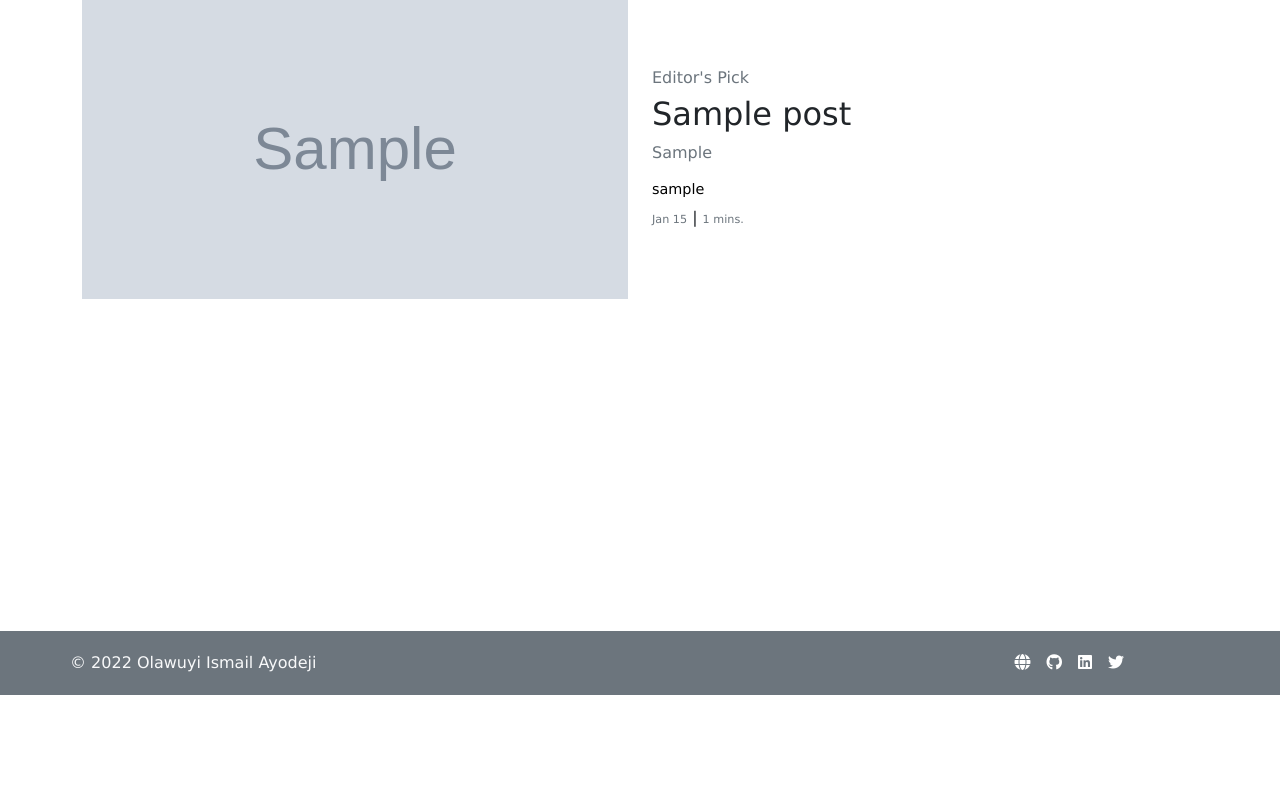
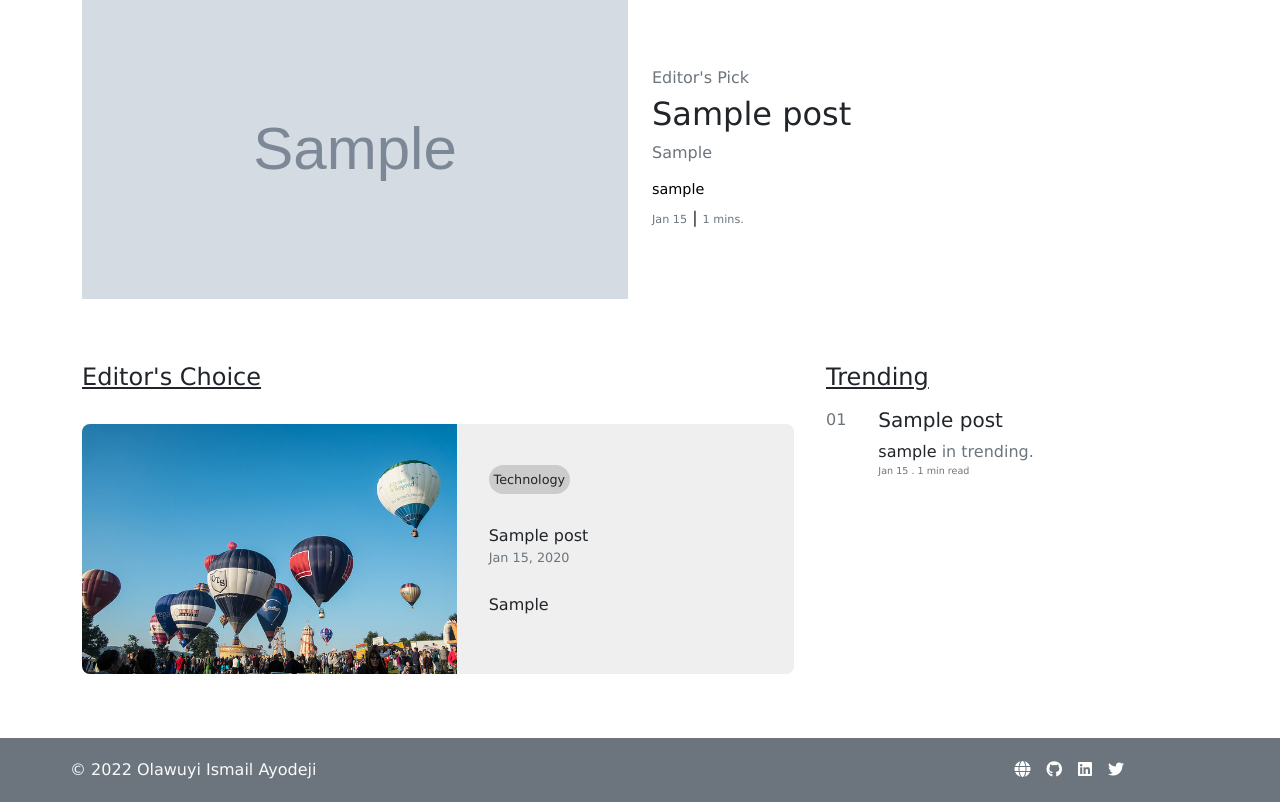
Before and after one commit to Olaism/olaism-blog-app, a Django app: page / in a window 1280 px wide. Shown: the part 227-1029 px from the top of the page. Before the commit the page ends 922 px from the top, so only its background shows below. Run offline with Django 3.2, Linux system fonts and the light colour scheme; tables that the repository leaves empty hold one stand-in row (values such as "Sample post"); grey boxes marked "Sample" are stand-in pictures; some libraries are stand-ins or nearby versions.

Commit message:
Add trending posts to homepage

```diff
--- a/posts/views.py
+++ b/posts/views.py
@@ -28,6 +28,7 @@ class PostDetailView(DetailView):
     def get_context_data(self, *args, **kwargs):
         post = self.get_object()
         context = super().get_context_data(*args, **kwargs)
+        post.views += 1
         post_tags_ids = post.tags.values_list('id', flat=True)
         similar_posts = Post.objects.filter(draft=False).filter(
             tags__in=post_tags_ids).exclude(id=post.id)
--- a/static/css/base.css
+++ b/static/css/base.css
@@ -24,9 +24,9 @@ img.featured-img {
     color: #000;
 }
 
-h4 {
+/* h4 {
     color: #aaa;
-}
+} */
 
 a {
     text-decoration: none;
@@ -95,6 +95,101 @@ main {
 
 .post-img {
     max-height: 100%;
+}
+
+.main-content {
+    display: grid;
+    grid-template-columns: repeat(3, 1fr);
+    margin-top: 4rem;
+}
+
+section.content {
+    margin-right: 2rem;
+    grid-column: 1 / 3;
+}
+
+section.content h4 {
+    text-decoration: underline;
+}
+
+.post-card {
+    display: flex;
+    height: 250px;
+    line-height: 1.5;
+    overflow: hidden;
+    border-radius: 8px;
+    border: none;
+    margin: 2rem 0;
+    background: #efefef;
+}
+
+.post-card a {
+    text-decoration: none;
+    color: inherit;
+}
+
+.post-card img {
+    max-height: 100%;
+    object-fit: cover;
+}
+
+.post-card-body {
+    flex: 1 50%;
+    align-self: center;
+    padding: 2rem;
+}
+
+.post-card-body h6 {
+    margin-bottom: 0;
+}
+
+.post-card-body span.category {
+    background-color: #ccc;
+    font-size: 0.8rem;
+    border-radius: 18px;
+    display: inline-block;
+    padding: 0.3rem;
+    margin-bottom: 2rem;
+}
+
+.post-card-body span.post-date {
+    font-size: 0.8rem;
+    margin-top: 0.4rem;
+}
+
+.post-card p.card-highlight {
+    margin-top: 1.5rem;
+}
+
+aside.trends h4 {
+    text-decoration: underline;
+    margin-bottom: 1rem;
+}
+
+aside.trends .p-post {
+    margin-bottom: 2rem;
+    display: flex;
+    justify-content: flex-start;
+    align-items: flex-start;
+}
+
+.p-post .figure {
+    margin-right: 2rem;
+}
+
+aside.trends h5 > a {
+    text-decoration: none;
+    color: inherit;
+}
+
+aside.trends .p-post-author {
+    margin-bottom: 0;
+    font-size: 1rem;
+}
+
+aside.trends .p-post-date {
+    margin-top: 0;
+    font-size: 0.6rem;
 }
 
 footer {
--- a/templates/pages/home.html
+++ b/templates/pages/home.html
@@ -1,4 +1,5 @@
 {% extends '_base.html' %}
+{% load static %}
 {% block title %}Home{% endblock%}
 {% block content %}
 {% if featured %}
@@ -21,18 +22,34 @@
   </div>
 </div>
 <section class="main-content">
-  <section class="content"></section>
+  <section class="content">
+    <h4>Editor's Choice</h4>
+    {% for post in posts %}
+    <div class="post-card">
+      <img src="../../static/assets/balloons.jpg" alt="">
+      <div class="post-card-body">
+        <span class="category">Technology</span>
+        <a href="{{ post.get_absolute_url }}">
+        <h6>{{ post.title }}</h6>
+        <span class="post-date text-muted">{{ post.updated|date:"M d, Y" }}</span>
+        <p class="card-highlight">{{ post.highlight }}</p>
+        </a>
+      </div>
+    </div>
+    {% endfor %}
+  </section>
   <aside class="trends">
-    {% for post in most_popular %}
+    <h4>Trending</h4>
+    {% for post in posts %}
     <div class="p-post">
-      <div class="figure">
-        {{ forloop.counter }}
+      <div class="figure text-muted">
+        0{{ forloop.counter }}
       </div>
       <div class="p-body">
-        <h4>{{ post.title }}</h4>
-        <p>{{ post.author }} <span class="text-muted">in trending.</span></p>
-        <p class="text-muted">
-          {{ post.updated }} . {{ post.read_time }} min read
+        <h5><a href="{{ post.get_absolute_url }}">{{ post.title }}</a></h5>
+        <p class="p-post-author">{{ post.author }} <span class="text-muted">in trending.</span></p>
+        <p class="p-post-date text-muted">
+          {{ post.updated|date:"M d" }} . {{ post.read_time }} min read
         </p>
       </div>
     </div>
```
